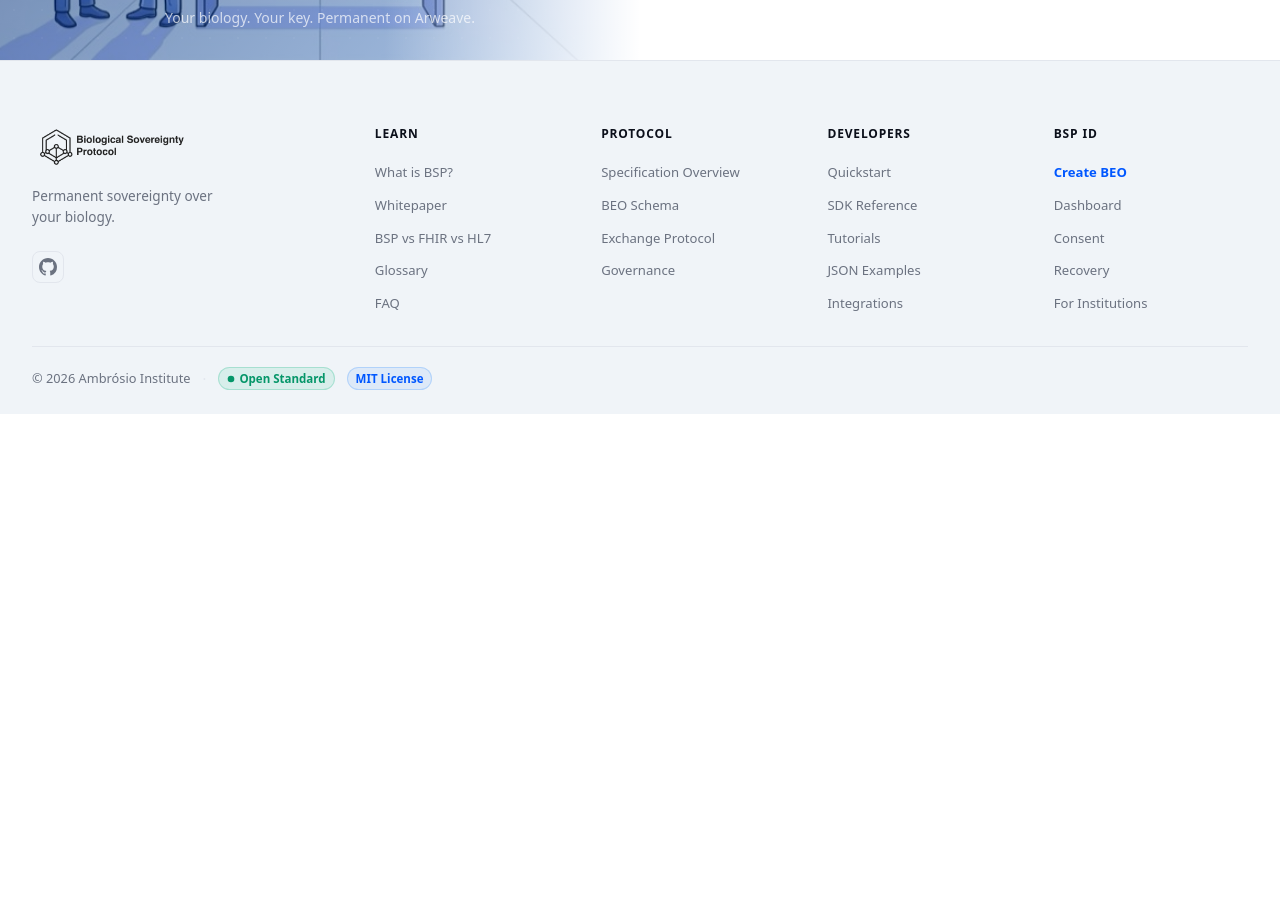
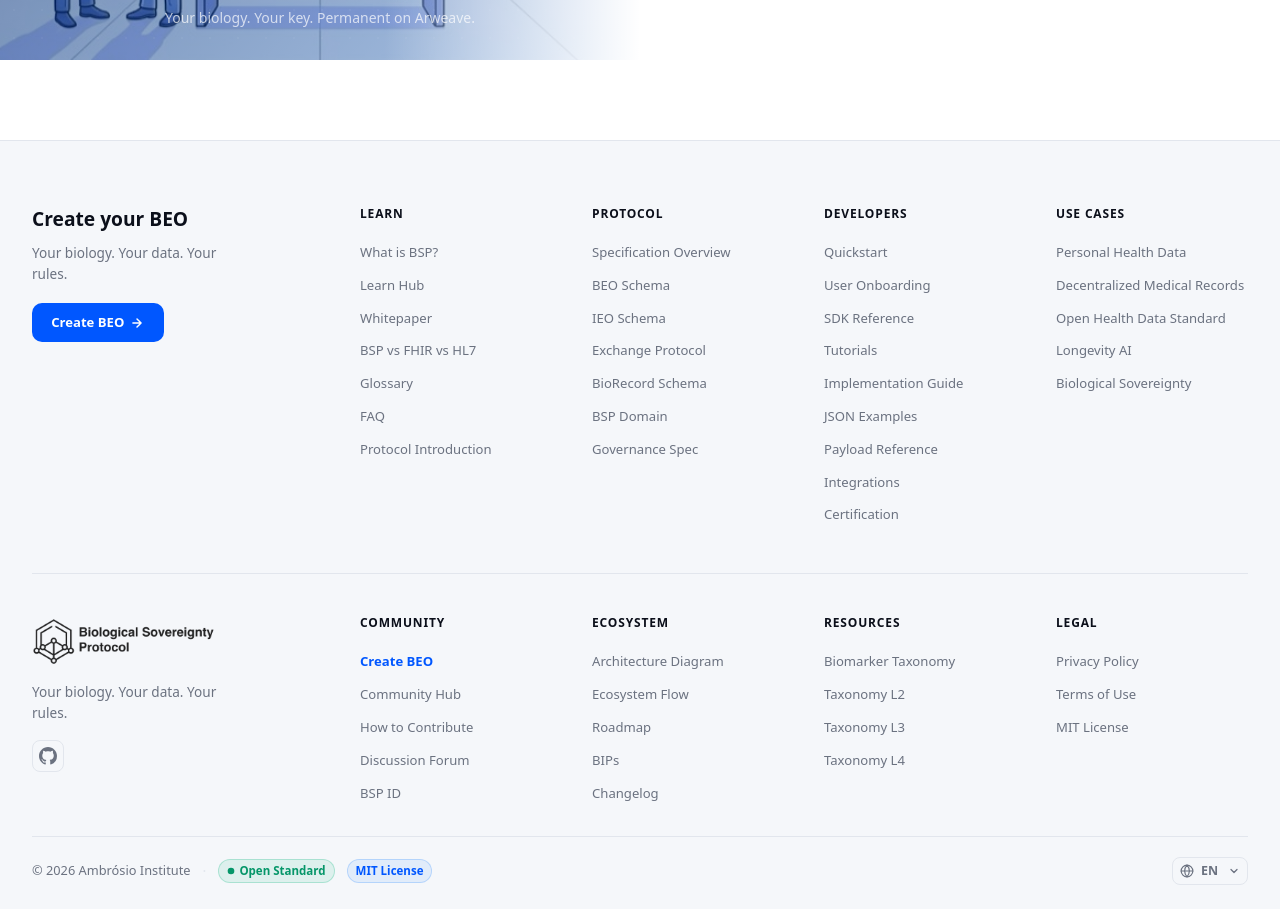
Before and after one commit to Biological-Sovereignty-Protocol/bsp-id-web, a Next.js app: page / in a window 1280 px wide. Shown: the part 740-1649 px from the top of the page. Before the commit the page ends 1154 px from the top, so only its background shows below. Built offline with nearby package versions, Linux system fonts and the light colour scheme.

Commit message:
feat: footer idêntico ao site BSP principal
Co-Authored-By: Claude Opus 4.6 (1M context) <noreply@anthropic.com>

```diff
--- a/src/components/Footer.tsx
+++ b/src/components/Footer.tsx
@@ -1,87 +1,233 @@
 "use client";
 
 import { useTheme } from "next-themes";
+import { useTranslation } from "react-i18next";
+import { useEffect, useState } from "react";
+import "@/lib/i18n/config";
+
+const BSP = "https://biologicalsovereigntyprotocol.com";
+const GH = "https://github.com/Biological-Sovereignty-Protocol";
+
+/* ── shared inline-style fragments ── */
+const colTitle: React.CSSProperties = {
+  fontSize: "0.75rem",
+  fontWeight: 700,
+  letterSpacing: "0.07em",
+  textTransform: "uppercase",
+  color: "var(--color-text)",
+  marginBottom: "1rem",
+};
+const ul: React.CSSProperties = {
+  listStyle: "none",
+  padding: 0,
+  margin: 0,
+  display: "flex",
+  flexDirection: "column",
+  gap: "0.55rem",
+};
+const link: React.CSSProperties = {
+  color: "var(--color-text-muted)",
+  textDecoration: "none",
+  fontSize: "0.82rem",
+};
 
 export function Footer() {
-  const { resolvedTheme } = useTheme();
-  const isDark = resolvedTheme === "dark";
+  const { theme } = useTheme();
+  const { i18n } = useTranslation();
+  const [mounted, setMounted] = useState(false);
+  useEffect(() => { setMounted(true); }, []);
+  if (!mounted) return null;
+
+  const isDark = theme === "dark";
+
+  const onLangChange = (e: React.ChangeEvent<HTMLSelectElement>) => {
+    i18n.changeLanguage(e.target.value);
+  };
 
   return (
-    <footer style={{ background: 'var(--color-bg-soft, var(--color-surface))', borderTop: '1px solid var(--color-border)' }}>
-      <div style={{ maxWidth: '1280px', margin: '0 auto', padding: '4rem 2rem 0' }}>
+    <footer style={{ background: "var(--color-surface)", borderTop: "1px solid var(--color-border)", width: "100%", marginTop: "5rem" }}>
+      <div style={{ maxWidth: 1280, margin: "0 auto", padding: "4rem 2rem 0" }}>
 
-        {/* Main: brand + 4 cols */}
-        <div style={{ display: 'grid', gridTemplateColumns: '1.6fr repeat(4, 1fr)', gap: '2rem', paddingBottom: '2rem' }}>
+        {/* ═══ Row 1: CTA + Learn + Protocol + Developers + Use Cases ═══ */}
+        <div style={{ display: "grid", gridTemplateColumns: "1.5fr repeat(4, 1fr)", gap: "2.5rem", paddingBottom: "3rem" }}>
 
-          {/* Brand */}
-          <div style={{ display: 'flex', flexDirection: 'column' }}>
-            <img src={isDark ? "/bsp-logo-light.png" : "/bsp-logo-dark.png"} alt="BSP" style={{ height: '44px', width: 'auto', maxWidth: '160px', objectFit: 'contain', marginBottom: '1rem' }} />
-            <p style={{ color: 'var(--color-text-muted)', fontSize: '0.85rem', lineHeight: 1.55, marginBottom: '1.5rem', maxWidth: '200px' }}>Permanent sovereignty over your biology.</p>
-            <a href="https://github.com/Biological-Sovereignty-Protocol" target="_blank" rel="noopener noreferrer" style={{ display: 'inline-flex', alignItems: 'center', justifyContent: 'center', width: '32px', height: '32px', borderRadius: '8px', color: 'var(--color-text-muted)', border: '1px solid var(--color-border)', textDecoration: 'none' }}>
-              <svg width="18" height="18" viewBox="0 0 24 24" fill="currentColor"><path d="M12 0C5.37 0 0 5.37 0 12c0 5.31 3.435 9.795 8.205 11.385.6.105.825-.255.825-.57 0-.285-.015-1.23-.015-2.235-3.015.555-3.795-.735-4.035-1.41-.135-.345-.72-1.41-1.23-1.695-.42-.225-1.02-.78-.015-.795.945-.015 1.62.87 1.845 1.23 1.08 1.815 2.805 1.305 3.495.99.105-.78.42-1.305.765-1.605-2.67-.3-5.46-1.335-5.46-5.925 0-1.305.465-2.385 1.23-3.225-.12-.3-.54-1.53.12-3.18 0 0 1.005-.315 3.3 1.23.96-.27 1.98-.405 3-.405s2.04.135 3 .405c2.295-1.56 3.3-1.23 3.3-1.23.66 1.65.24 2.88.12 3.18.765.84 1.23 1.905 1.23 3.225 0 4.605-2.805 5.625-5.475 5.925.435.375.81 1.095.81 2.22 0 1.605-.015 2.895-.015 3.3 0 .315.225.69.825.57A12.02 12.02 0 0 0 24 12c0-6.63-5.37-12-12-12z"/></svg>
+          {/* Create BEO CTA */}
+          <div style={{ display: "flex", flexDirection: "column" }}>
+            <h4 style={{ fontSize: "1.2rem", fontWeight: 700, color: "var(--color-text)", marginBottom: "0.5rem" }}>Create your BEO</h4>
+            <p style={{ color: "var(--color-text-muted)", fontSize: "0.85rem", lineHeight: 1.55, marginBottom: "1.2rem", maxWidth: 220 }}>Your biology. Your data. Your rules.</p>
+            <a href="/create" style={{ display: "inline-flex", alignItems: "center", padding: "0.6rem 1.2rem", borderRadius: 10, background: "var(--color-primary)", color: "#fff", fontSize: "0.82rem", fontWeight: 600, textDecoration: "none", width: "fit-content" }}>
+              Create BEO
+              <svg width="14" height="14" viewBox="0 0 24 24" fill="none" stroke="currentColor" strokeWidth="2.5" strokeLinecap="round" strokeLinejoin="round" style={{ marginLeft: 6 }}><path d="M5 12h14M12 5l7 7-7 7"/></svg>
             </a>
           </div>
 
           {/* Learn */}
           <div>
-            <h4 style={{ fontSize: '0.75rem', fontWeight: 700, letterSpacing: '0.07em', textTransform: 'uppercase', color: 'var(--color-text)', marginBottom: '1rem' }}>Learn</h4>
-            <ul style={{ listStyle: 'none', padding: 0, margin: 0, display: 'flex', flexDirection: 'column', gap: '0.55rem' }}>
-              <li><a href="https://biologicalsovereigntyprotocol.com/what-is-bsp" target="_blank" rel="noopener" style={{ color: 'var(--color-text-muted)', textDecoration: 'none', fontSize: '0.82rem' }}>What is BSP?</a></li>
-              <li><a href="https://biologicalsovereigntyprotocol.com/whitepaper" target="_blank" rel="noopener" style={{ color: 'var(--color-text-muted)', textDecoration: 'none', fontSize: '0.82rem' }}>Whitepaper</a></li>
-              <li><a href="https://biologicalsovereigntyprotocol.com/compare" target="_blank" rel="noopener" style={{ color: 'var(--color-text-muted)', textDecoration: 'none', fontSize: '0.82rem' }}>BSP vs FHIR vs HL7</a></li>
-              <li><a href="https://biologicalsovereigntyprotocol.com/glossary" target="_blank" rel="noopener" style={{ color: 'var(--color-text-muted)', textDecoration: 'none', fontSize: '0.82rem' }}>Glossary</a></li>
-              <li><a href="https://biologicalsovereigntyprotocol.com/getting-started/faq" target="_blank" rel="noopener" style={{ color: 'var(--color-text-muted)', textDecoration: 'none', fontSize: '0.82rem' }}>FAQ</a></li>
+            <h4 style={colTitle}>Learn</h4>
+            <ul style={ul}>
+              <li><a href={`${BSP}/what-is-bsp`} target="_blank" rel="noopener" style={link}>What is BSP?</a></li>
+              <li><a href={`${BSP}/learn`} target="_blank" rel="noopener" style={link}>Learn Hub</a></li>
+              <li><a href={`${BSP}/whitepaper`} target="_blank" rel="noopener" style={link}>Whitepaper</a></li>
+              <li><a href={`${BSP}/compare`} target="_blank" rel="noopener" style={link}>BSP vs FHIR vs HL7</a></li>
+              <li><a href={`${BSP}/glossary`} target="_blank" rel="noopener" style={link}>Glossary</a></li>
+              <li><a href={`${BSP}/getting-started/faq`} target="_blank" rel="noopener" style={link}>FAQ</a></li>
+              <li><a href={`${BSP}/getting-started/intro`} target="_blank" rel="noopener" style={link}>Protocol Introduction</a></li>
             </ul>
           </div>
 
           {/* Protocol */}
           <div>
-            <h4 style={{ fontSize: '0.75rem', fontWeight: 700, letterSpacing: '0.07em', textTransform: 'uppercase', color: 'var(--color-text)', marginBottom: '1rem' }}>Protocol</h4>
-            <ul style={{ listStyle: 'none', padding: 0, margin: 0, display: 'flex', flexDirection: 'column', gap: '0.55rem' }}>
-              <li><a href="https://biologicalsovereigntyprotocol.com/specification/overview" target="_blank" rel="noopener" style={{ color: 'var(--color-text-muted)', textDecoration: 'none', fontSize: '0.82rem' }}>Specification Overview</a></li>
-              <li><a href="https://biologicalsovereigntyprotocol.com/specification/beo" target="_blank" rel="noopener" style={{ color: 'var(--color-text-muted)', textDecoration: 'none', fontSize: '0.82rem' }}>BEO Schema</a></li>
-              <li><a href="https://biologicalsovereigntyprotocol.com/specification/exchange" target="_blank" rel="noopener" style={{ color: 'var(--color-text-muted)', textDecoration: 'none', fontSize: '0.82rem' }}>Exchange Protocol</a></li>
-              <li><a href="https://biologicalsovereigntyprotocol.com/specification/governance" target="_blank" rel="noopener" style={{ color: 'var(--color-text-muted)', textDecoration: 'none', fontSize: '0.82rem' }}>Governance</a></li>
+            <h4 style={colTitle}>Protocol</h4>
+            <ul style={ul}>
+              <li><a href={`${BSP}/specification/overview`} target="_blank" rel="noopener" style={link}>Specification Overview</a></li>
+              <li><a href={`${BSP}/specification/beo`} target="_blank" rel="noopener" style={link}>BEO Schema</a></li>
+              <li><a href={`${BSP}/specification/ieo`} target="_blank" rel="noopener" style={link}>IEO Schema</a></li>
+              <li><a href={`${BSP}/specification/exchange`} target="_blank" rel="noopener" style={link}>Exchange Protocol</a></li>
+              <li><a href={`${BSP}/specification/biorecord`} target="_blank" rel="noopener" style={link}>BioRecord Schema</a></li>
+              <li><a href={`${BSP}/specification/bsp-domain`} target="_blank" rel="noopener" style={link}>BSP Domain</a></li>
+              <li><a href={`${BSP}/specification/governance`} target="_blank" rel="noopener" style={link}>Governance Spec</a></li>
             </ul>
           </div>
 
           {/* Developers */}
           <div>
-            <h4 style={{ fontSize: '0.75rem', fontWeight: 700, letterSpacing: '0.07em', textTransform: 'uppercase', color: 'var(--color-text)', marginBottom: '1rem' }}>Developers</h4>
-            <ul style={{ listStyle: 'none', padding: 0, margin: 0, display: 'flex', flexDirection: 'column', gap: '0.55rem' }}>
-              <li><a href="https://biologicalsovereigntyprotocol.com/getting-started/quickstart" target="_blank" rel="noopener" style={{ color: 'var(--color-text-muted)', textDecoration: 'none', fontSize: '0.82rem' }}>Quickstart</a></li>
-              <li><a href="https://biologicalsovereigntyprotocol.com/developers/sdk-reference" target="_blank" rel="noopener" style={{ color: 'var(--color-text-muted)', textDecoration: 'none', fontSize: '0.82rem' }}>SDK Reference</a></li>
-              <li><a href="https://biologicalsovereigntyprotocol.com/developers/tutorials" target="_blank" rel="noopener" style={{ color: 'var(--color-text-muted)', textDecoration: 'none', fontSize: '0.82rem' }}>Tutorials</a></li>
-              <li><a href="https://biologicalsovereigntyprotocol.com/developers/examples" target="_blank" rel="noopener" style={{ color: 'var(--color-text-muted)', textDecoration: 'none', fontSize: '0.82rem' }}>JSON Examples</a></li>
-              <li><a href="https://biologicalsovereigntyprotocol.com/integrations" target="_blank" rel="noopener" style={{ color: 'var(--color-text-muted)', textDecoration: 'none', fontSize: '0.82rem' }}>Integrations</a></li>
+            <h4 style={colTitle}>Developers</h4>
+            <ul style={ul}>
+              <li><a href={`${BSP}/getting-started/quickstart`} target="_blank" rel="noopener" style={link}>Quickstart</a></li>
+              <li><a href={`${BSP}/getting-started/user-onboarding`} target="_blank" rel="noopener" style={link}>User Onboarding</a></li>
+              <li><a href={`${BSP}/developers/sdk-reference`} target="_blank" rel="noopener" style={link}>SDK Reference</a></li>
+              <li><a href={`${BSP}/developers/tutorials`} target="_blank" rel="noopener" style={link}>Tutorials</a></li>
+              <li><a href={`${BSP}/developers/implementation-guide`} target="_blank" rel="noopener" style={link}>Implementation Guide</a></li>
+              <li><a href={`${BSP}/developers/examples`} target="_blank" rel="noopener" style={link}>JSON Examples</a></li>
+              <li><a href={`${BSP}/developers/payloads`} target="_blank" rel="noopener" style={link}>Payload Reference</a></li>
+              <li><a href={`${BSP}/integrations`} target="_blank" rel="noopener" style={link}>Integrations</a></li>
+              <li><a href={`${BSP}/developers/certification`} target="_blank" rel="noopener" style={link}>Certification</a></li>
             </ul>
           </div>
 
-          {/* BSP ID */}
+          {/* Use Cases */}
           <div>
-            <h4 style={{ fontSize: '0.75rem', fontWeight: 700, letterSpacing: '0.07em', textTransform: 'uppercase', color: 'var(--color-text)', marginBottom: '1rem' }}>BSP ID</h4>
-            <ul style={{ listStyle: 'none', padding: 0, margin: 0, display: 'flex', flexDirection: 'column', gap: '0.55rem' }}>
-              <li><a href="/create" style={{ color: 'var(--color-primary)', textDecoration: 'none', fontSize: '0.82rem', fontWeight: 600 }}>Create BEO</a></li>
-              <li><a href="/dashboard" style={{ color: 'var(--color-text-muted)', textDecoration: 'none', fontSize: '0.82rem' }}>Dashboard</a></li>
-              <li><a href="/consent" style={{ color: 'var(--color-text-muted)', textDecoration: 'none', fontSize: '0.82rem' }}>Consent</a></li>
-              <li><a href="/recover" style={{ color: 'var(--color-text-muted)', textDecoration: 'none', fontSize: '0.82rem' }}>Recovery</a></li>
-              <li><a href="/institution" style={{ color: 'var(--color-text-muted)', textDecoration: 'none', fontSize: '0.82rem' }}>For Institutions</a></li>
+            <h4 style={colTitle}>Use Cases</h4>
+            <ul style={ul}>
+              <li><a href={`${BSP}/use-cases/health-data-ownership`} target="_blank" rel="noopener" style={link}>Personal Health Data</a></li>
+              <li><a href={`${BSP}/use-cases/decentralized-health-records`} target="_blank" rel="noopener" style={link}>Decentralized Medical Records</a></li>
+              <li><a href={`${BSP}/use-cases/open-health-data-standard`} target="_blank" rel="noopener" style={link}>Open Health Data Standard</a></li>
+              <li><a href={`${BSP}/use-cases/longevity-ai-data`} target="_blank" rel="noopener" style={link}>Longevity AI</a></li>
+              <li><a href={`${BSP}/use-cases/`} target="_blank" rel="noopener" style={link}>Biological Sovereignty</a></li>
             </ul>
           </div>
         </div>
 
-        {/* Bottom bar */}
-        <div style={{ borderTop: '1px solid var(--color-border)', padding: '1.25rem 0 1.5rem', display: 'flex', alignItems: 'center', justifyContent: 'space-between', flexWrap: 'wrap', gap: '0.75rem' }}>
-          <div style={{ display: 'flex', alignItems: 'center', gap: '0.75rem', flexWrap: 'wrap' }}>
-            <span style={{ fontSize: '0.8rem', color: 'var(--color-text-muted)' }}>&copy; 2026 Ambr&oacute;sio Institute</span>
-            <span style={{ color: 'var(--color-border)', fontSize: '0.9rem' }}>&middot;</span>
-            <span style={{ display: 'inline-flex', alignItems: 'center', fontSize: '0.72rem', fontWeight: 600, padding: '2px 8px', borderRadius: '20px', background: 'rgba(16,185,129,0.1)', color: '#059669', border: '1px solid rgba(16,185,129,0.25)' }}>
-              <svg width="8" height="8" viewBox="0 0 24 24" fill="currentColor" style={{ marginRight: '4px' }}><circle cx="12" cy="12" r="10"/></svg>
+        {/* ═══ Row 2: Brand + Community + Ecosystem + Resources + Legal ═══ */}
+        <div style={{ display: "grid", gridTemplateColumns: "1.5fr repeat(4, 1fr)", gap: "2.5rem", paddingBottom: "2rem", borderTop: "1px solid var(--color-border)", paddingTop: "2.5rem" }}>
+
+          {/* Brand */}
+          <div style={{ display: "flex", flexDirection: "column", alignItems: "flex-start" }}>
+            <img
+              src={isDark ? "/bsp-logo-light.png" : "/bsp-logo-dark.png"}
+              alt="Biological Sovereignty Protocol"
+              style={{ height: 55, width: "auto", maxWidth: 200, objectFit: "contain", marginBottom: "0.75rem" }}
+            />
+            <p style={{ color: "var(--color-text-muted)", fontSize: "0.85rem", lineHeight: 1.55, marginBottom: "1rem", maxWidth: 200 }}>Your biology. Your data. Your rules.</p>
+            <div style={{ display: "flex", gap: "0.5rem" }}>
+              <a href={GH} target="_blank" rel="noopener noreferrer" aria-label="GitHub" style={{ display: "inline-flex", alignItems: "center", justifyContent: "center", width: 32, height: 32, borderRadius: 8, color: "var(--color-text-muted)", border: "1px solid var(--color-border)", textDecoration: "none" }}>
+                <svg width="18" height="18" viewBox="0 0 24 24" fill="currentColor"><path d="M12 0C5.37 0 0 5.37 0 12c0 5.31 3.435 9.795 8.205 11.385.6.105.825-.255.825-.57 0-.285-.015-1.23-.015-2.235-3.015.555-3.795-.735-4.035-1.41-.135-.345-.72-1.41-1.23-1.695-.42-.225-1.02-.78-.015-.795.945-.015 1.62.87 1.845 1.23 1.08 1.815 2.805 1.305 3.495.99.105-.78.42-1.305.765-1.605-2.67-.3-5.46-1.335-5.46-5.925 0-1.305.465-2.385 1.23-3.225-.12-.3-.54-1.53.12-3.18 0 0 1.005-.315 3.3 1.23.96-.27 1.98-.405 3-.405s2.04.135 3 .405c2.295-1.56 3.3-1.23 3.3-1.23.66 1.65.24 2.88.12 3.18.765.84 1.23 1.905 1.23 3.225 0 4.605-2.805 5.625-5.475 5.925.435.375.81 1.095.81 2.22 0 1.605-.015 2.895-.015 3.3 0 .315.225.69.825.57A12.02 12.02 0 0 0 24 12c0-6.63-5.37-12-12-12z"/></svg>
+              </a>
+            </div>
+          </div>
+
+          {/* Community */}
+          <div>
+            <h4 style={colTitle}>Community</h4>
+            <ul style={ul}>
+              <li><a href="/create" style={{ ...link, color: "var(--color-primary)", fontWeight: 600 }}>Create BEO</a></li>
+              <li><a href={`${BSP}/community`} target="_blank" rel="noopener" style={link}>Community Hub</a></li>
+              <li><a href={`${GH}/bsp-spec/blob/main/CONTRIBUTING.md`} target="_blank" rel="noopener" style={link}>How to Contribute</a></li>
+              <li><a href={`${GH}/bsp-spec/discussions`} target="_blank" rel="noopener" style={link}>Discussion Forum</a></li>
+              <li><a href="https://id.biologicalsovereigntyprotocol.com" target="_blank" rel="noopener" style={link}>BSP ID</a></li>
+            </ul>
+          </div>
+
+          {/* Ecosystem */}
+          <div>
+            <h4 style={colTitle}>Ecosystem</h4>
+            <ul style={ul}>
+              <li><a href={`${BSP}/architecture`} target="_blank" rel="noopener" style={link}>Architecture Diagram</a></li>
+              <li><a href={`${BSP}/architecture/ecosystem-flow`} target="_blank" rel="noopener" style={link}>Ecosystem Flow</a></li>
+              <li><a href={`${BSP}/roadmap`} target="_blank" rel="noopener" style={link}>Roadmap</a></li>
+              <li><a href={`${BSP}/bips/`} target="_blank" rel="noopener" style={link}>BIPs</a></li>
+              <li><a href={`${GH}/bsp-spec/releases`} target="_blank" rel="noopener" style={link}>Changelog</a></li>
+            </ul>
+          </div>
+
+          {/* Resources */}
+          <div>
+            <h4 style={colTitle}>Resources</h4>
+            <ul style={ul}>
+              <li><a href={`${BSP}/specification/taxonomy/level-1-core`} target="_blank" rel="noopener" style={link}>Biomarker Taxonomy</a></li>
+              <li><a href={`${BSP}/specification/taxonomy/level-2-standard`} target="_blank" rel="noopener" style={link}>Taxonomy L2</a></li>
+              <li><a href={`${BSP}/specification/taxonomy/level-3-extended`} target="_blank" rel="noopener" style={link}>Taxonomy L3</a></li>
+              <li><a href={`${BSP}/specification/taxonomy/level-4-device`} target="_blank" rel="noopener" style={link}>Taxonomy L4</a></li>
+            </ul>
+          </div>
+
+          {/* Legal */}
+          <div>
+            <h4 style={colTitle}>Legal</h4>
+            <ul style={ul}>
+              <li><a href={`${BSP}/legal/privacy`} target="_blank" rel="noopener" style={link}>Privacy Policy</a></li>
+              <li><a href={`${BSP}/legal/terms`} target="_blank" rel="noopener" style={link}>Terms of Use</a></li>
+              <li><a href={`${GH}/bsp-spec/blob/main/LICENSE`} target="_blank" rel="noopener" style={link}>MIT License</a></li>
+            </ul>
+          </div>
+        </div>
+
+        {/* ═══ Bottom bar ═══ */}
+        <div style={{ borderTop: "1px solid var(--color-border)", padding: "1.25rem 0 1.5rem", display: "flex", alignItems: "center", justifyContent: "space-between", flexWrap: "wrap", gap: "0.75rem" }}>
+
+          {/* Left */}
+          <div style={{ display: "flex", alignItems: "center", gap: "0.75rem", flexWrap: "wrap" }}>
+            <span style={{ fontSize: "0.8rem", color: "var(--color-text-muted)" }}>&copy; 2026 Ambr&oacute;sio Institute</span>
+            <span style={{ color: "var(--color-border)", fontSize: "0.9rem" }}>&middot;</span>
+            <span style={{ display: "inline-flex", alignItems: "center", fontSize: "0.72rem", fontWeight: 600, padding: "2px 8px", borderRadius: 20, background: "rgba(16,185,129,0.1)", color: "#059669", border: "1px solid rgba(16,185,129,0.25)" }}>
+              <svg width="8" height="8" viewBox="0 0 24 24" fill="currentColor" style={{ marginRight: 4 }}><circle cx="12" cy="12" r="10"/></svg>
               Open Standard
             </span>
-            <span style={{ fontSize: '0.72rem', fontWeight: 600, padding: '2px 8px', borderRadius: '20px', background: 'rgba(0,118,255,0.08)', color: 'var(--color-primary)', border: '1px solid rgba(0,118,255,0.2)' }}>MIT License</span>
+            <span style={{ fontSize: "0.72rem", fontWeight: 600, padding: "2px 8px", borderRadius: 20, background: "rgba(0,118,255,0.08)", color: "var(--color-primary)", border: "1px solid rgba(0,118,255,0.2)" }}>MIT License</span>
+          </div>
+
+          {/* Right — language selector */}
+          <div style={{ position: "relative", display: "inline-flex", alignItems: "center" }}>
+            <svg xmlns="http://www.w3.org/2000/svg" width="14" height="14" viewBox="0 0 24 24" fill="none" stroke="var(--color-text-muted)" strokeWidth="2" strokeLinecap="round" strokeLinejoin="round" style={{ position: "absolute", left: 8, pointerEvents: "none" }}>
+              <circle cx="12" cy="12" r="10"/><path d="M12 2a14.5 14.5 0 0 0 0 20 14.5 14.5 0 0 0 0-20"/><path d="M2 12h20"/>
+            </svg>
+            <select
+              value={i18n.language?.substring(0, 2) || "en"}
+              onChange={onLangChange}
+              style={{
+                appearance: "none",
+                WebkitAppearance: "none",
+                background: "transparent",
+                border: "1px solid var(--color-border)",
+                borderRadius: 8,
+                padding: "4px 28px 4px 28px",
+                fontSize: "0.78rem",
+                fontWeight: 600,
+                color: "var(--color-text-muted)",
+                cursor: "pointer",
+                outline: "none",
+              }}
+            >
+              <option value="en">EN</option>
+              <option value="pt">PT</option>
+              <option value="es">ES</option>
+            </select>
+            <svg xmlns="http://www.w3.org/2000/svg" width="12" height="12" viewBox="0 0 24 24" fill="none" stroke="var(--color-text-muted)" strokeWidth="2.5" strokeLinecap="round" strokeLinejoin="round" style={{ position: "absolute", right: 8, pointerEvents: "none" }}>
+              <polyline points="6 9 12 15 18 9"/>
+            </svg>
           </div>
         </div>
+
       </div>
     </footer>
   );
```
